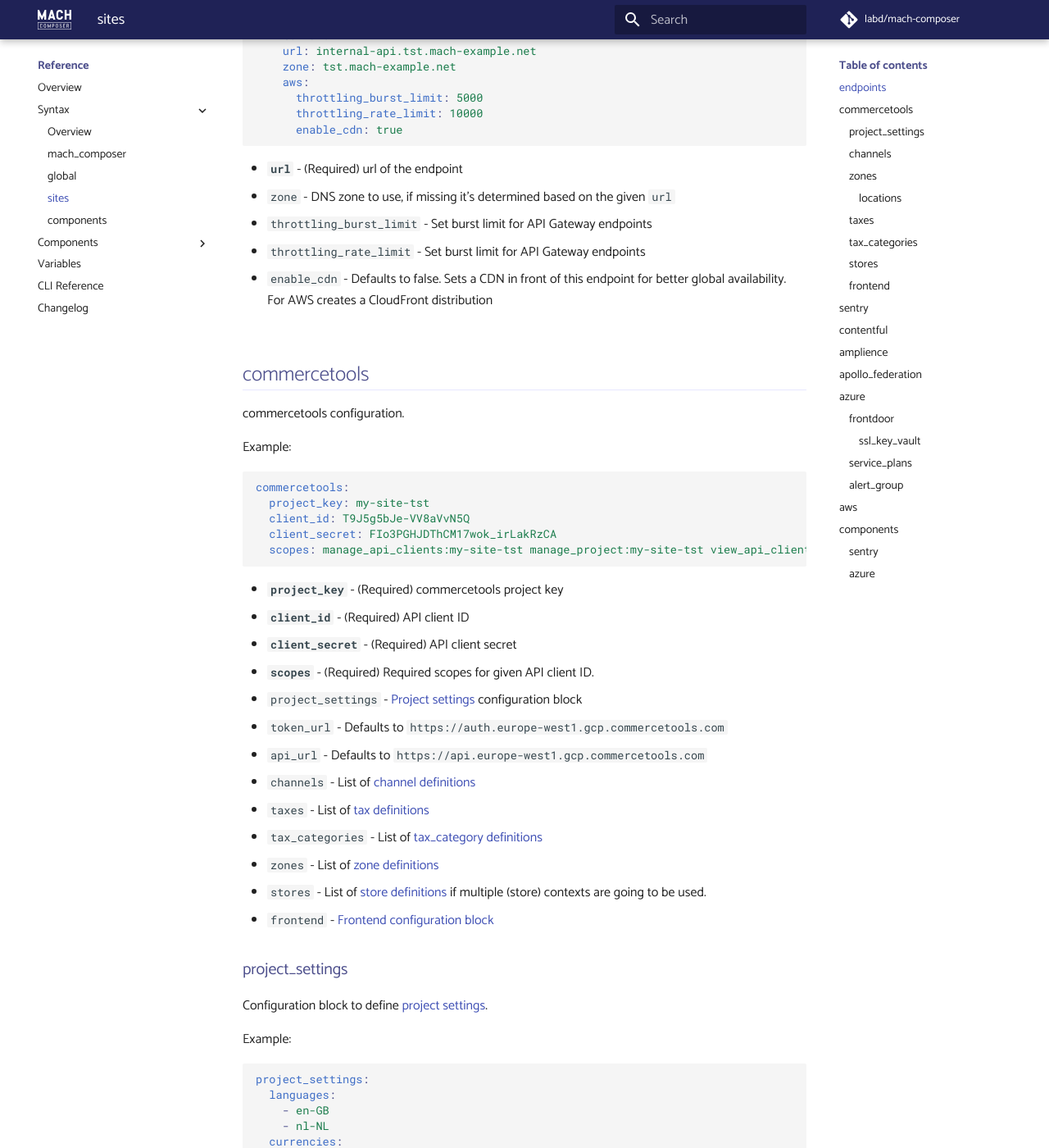
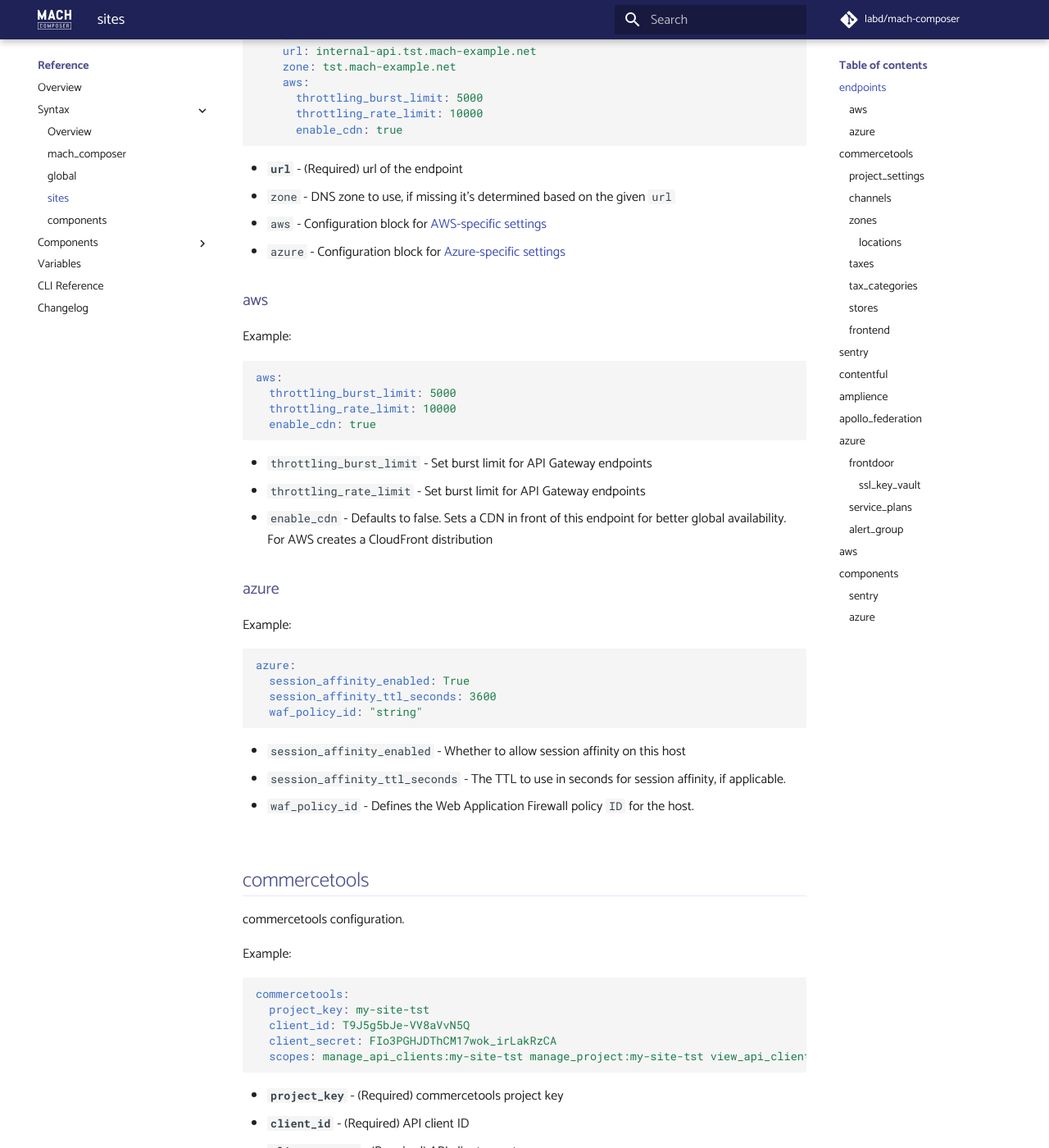
Before and after one commit to mach-composer/mach-composer-cli, an MkDocs documentation site: the page built from docs/src/reference/syntax/sites.md, in a window 1280 px wide and 1400 px high, scrolled down 988 px. Shown: the whole window at 82% size. Built offline with MkDocs 1.6.1 and Material for MkDocs 9.7.7, drawn with Linux system fonts in a browser that asks for light colours; a script that is not in the unit is left out; comment, search, counter and statistics services are not loaded.

Commit message:
updated changelog, docs and fixed one more linting error

````diff
--- a/docs/src/reference/syntax/sites.md
+++ b/docs/src/reference/syntax/sites.md
@@ -43,9 +43,37 @@ endpoints:
 
 - **`url`** - (Required) url of the endpoint
 - `zone` - DNS zone to use, if missing it's determined based on the given `url`
+- `aws` - Configuration block for [AWS-specific settings](#aws)
+- `azure` - Configuration block for [Azure-specific settings](#azure)
+
+### aws
+Example:
+
+```yaml
+aws:
+  throttling_burst_limit: 5000
+  throttling_rate_limit: 10000
+  enable_cdn: true
+```
+
 - `throttling_burst_limit` - Set burst limit for API Gateway endpoints
 - `throttling_rate_limit` - Set burst limit for API Gateway endpoints
 - `enable_cdn` - Defaults to false. Sets a CDN in front of this endpoint for better global availability. For AWS creates a CloudFront distribution
+
+### azure
+Example:
+
+```yaml
+azure:
+  session_affinity_enabled: True
+  session_affinity_ttl_seconds: 3600
+  waf_policy_id: "string"
+```
+
+- `session_affinity_enabled` - Whether to allow session affinity on this host
+- `session_affinity_ttl_seconds` - The TTL to use in seconds for session affinity, if applicable.
+- `waf_policy_id` - Defines the Web Application Firewall policy `ID` for the host.
+
 
 ## commercetools
 
````
Also changed, not shown: CHANGELOG.md, 1 other file.
